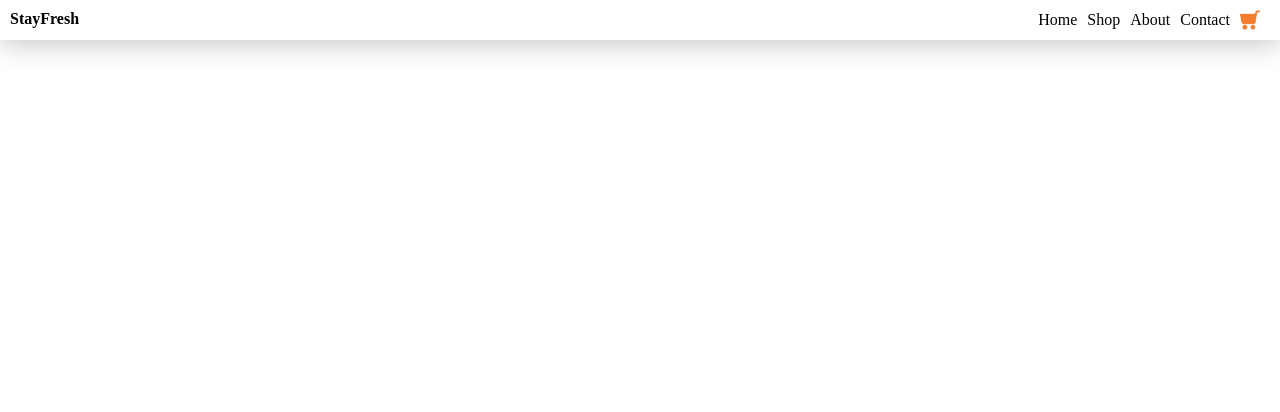
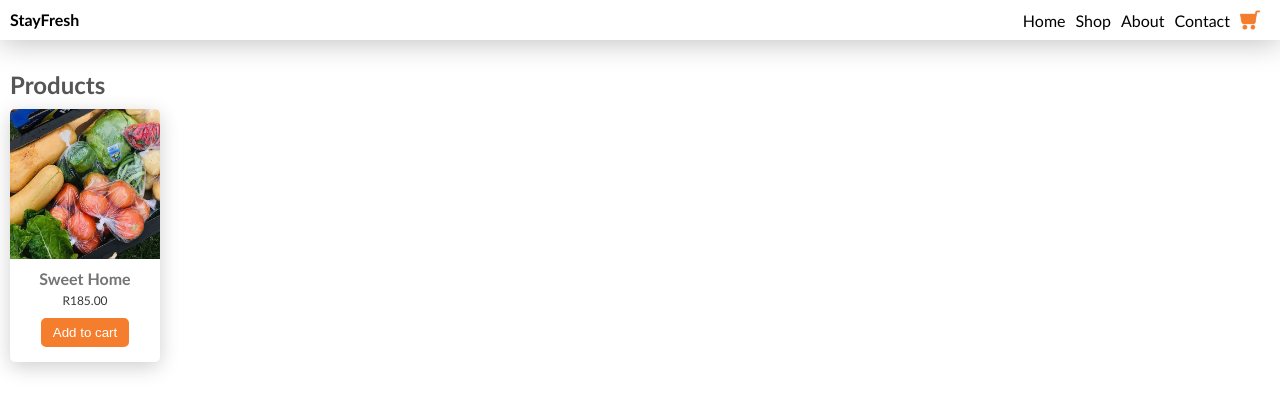
Before and after one commit to CodeBase912/stay-fresh, a React (Create React App) app: page / in a window 1280 px wide. Shown: the top 412 px of the page. Built offline with nearby package versions, Linux system fonts and the light colour scheme.

Commit message:
built dum components for the UI: still to add functionality

```diff
--- a/src/App.css
+++ b/src/App.css
@@ -2,3 +2,20 @@
   margin: 0;
   box-sizing: border-box;
 }
+
+body {
+  font-family: 'Gill Sans', 'Gill Sans MT', Calibri, 'Trebuchet MS', sans-serif;
+}
+
+.btn {
+  background: #f57e2e;
+  border: 2px solid #f57e2e;
+  border-radius: 5px;
+  padding: 5px 10px;
+  color: white;
+}
+
+.btn:active {
+  background: white;
+  color: #f57e2e;
+}
--- a/src/App.js
+++ b/src/App.js
@@ -1,11 +1,13 @@
 import React from 'react';
 import Header from './components/header/Header';
+import MainContent from './components/mainContent/MainContent';
 import './App.css';
 
 function App() {
   return (
     <div>
       <Header />
+      <MainContent />
     </div>
   );
 }
--- /dev/null
+++ b/src/components/mainContent/MainContent.css
@@ -0,0 +1,8 @@
+.main {
+  padding: 30px 10px 20px 10px;
+}
+
+.main h2 {
+  color: rgb(85, 85, 85);
+  padding-bottom: 10px;
+}
--- /dev/null
+++ b/src/components/mainContent/MainContent.js
@@ -0,0 +1,14 @@
+import React from 'react';
+import Product from '../product/Product';
+import './MainContent.css';
+
+function MainContent() {
+  return (
+    <div className='main'>
+      <h2>Products</h2>
+      <Product />
+    </div>
+  );
+}
+
+export default MainContent;
--- /dev/null
+++ b/src/components/product/Product.css
@@ -0,0 +1,34 @@
+.product {
+  box-shadow: 0px 5px 20px rgb(207, 207, 207);
+  max-width: min-content;
+  border-radius: 5px;
+  text-align: center;
+}
+
+.product-img-wrapper {
+  display: flex;
+  justify-content: center;
+  width: 150px;
+  height: 150px;
+  border-top-left-radius: 5px;
+  border-top-right-radius: 5px;
+}
+
+.product-details {
+  padding: 0 15px 15px 15px;
+}
+
+.product-details h4 {
+  color: rgb(116, 116, 116);
+  padding-top: 10px;
+}
+
+.product-details p {
+  font-size: 12px;
+  color: rgb(56, 56, 56);
+  padding-top: 5px;
+}
+
+.product-btn-wrapper {
+  padding-top: 10px;
+}
--- /dev/null
+++ b/src/components/product/Product.js
@@ -0,0 +1,29 @@
+import React from 'react';
+import productImg from '../../images/products/1.png';
+import './Product.css';
+import '../../App.css';
+
+function Product(props) {
+  return (
+    <div className='product'>
+      <div
+        className='product-img-wrapper'
+        style={{
+          backgroundImage: `url(${productImg})`,
+          backgroundSize: `cover`,
+        }}
+      >
+        {/* <img src={productImg} alt='Product Image' className='product-img' /> */}
+      </div>
+      <div className='product-details'>
+        <h4>Sweet Home</h4>
+        <p>R185.00</p>
+        <div className='product-btn-wrapper'>
+          <button className='btn'>Add to cart</button>
+        </div>
+      </div>
+    </div>
+  );
+}
+
+export default Product;
```
Also changed, not shown: src/products.js (added, +20 -0 lines), src/images/background.jpg (added).
